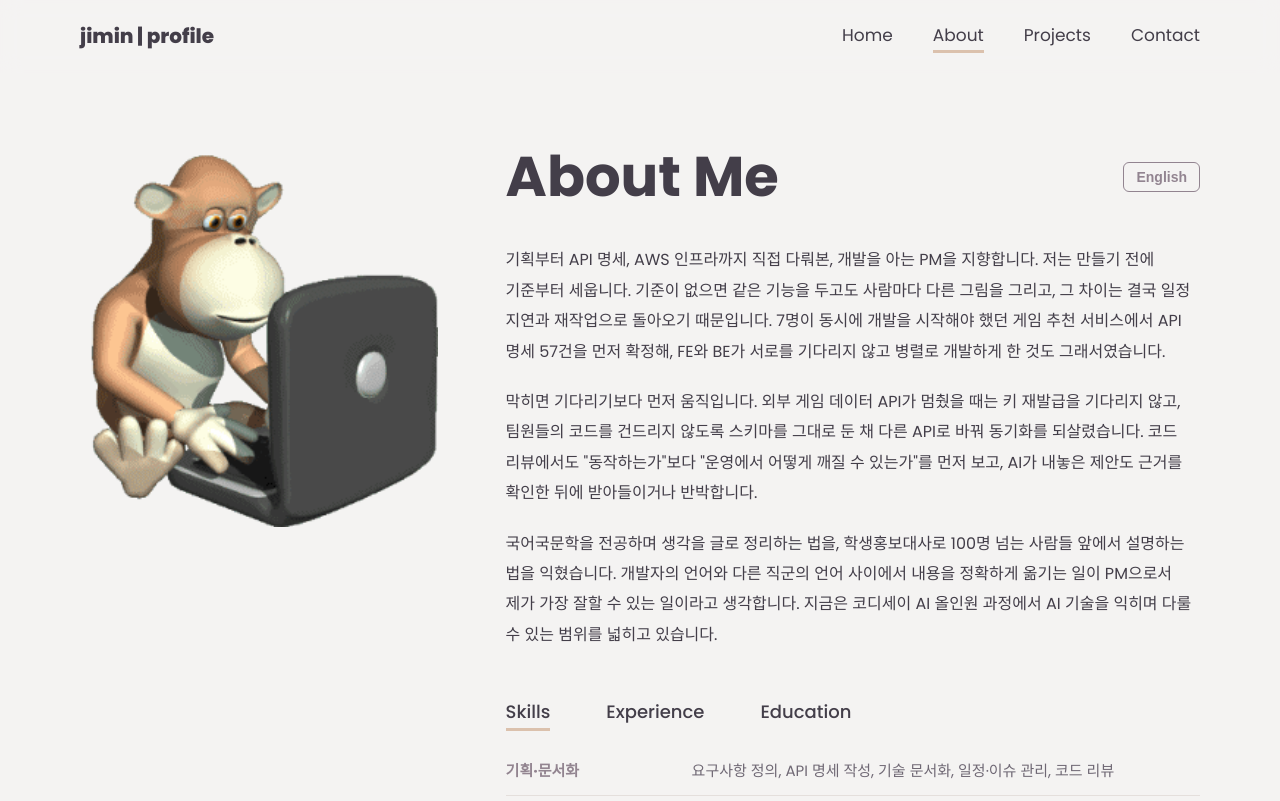
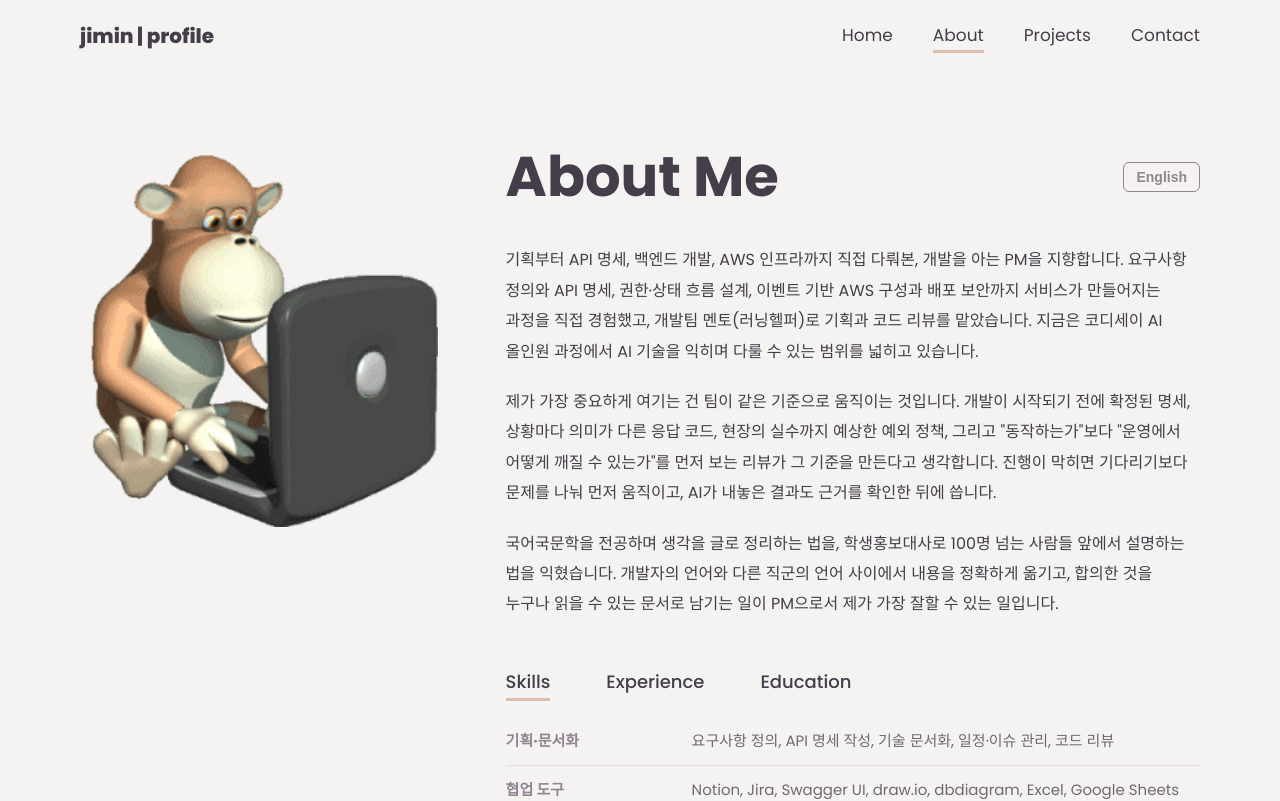
Before and after one commit to ji-min0/profile_page, a Next.js app: page /about in a window 1280 px wide. Shown: the top 801 px of the page. Built offline with nearby package versions, Linux system fonts and the light colour scheme; a web font is replaced by a local one.

Commit message:
Docs: About 소개문을 다루는 일과 기준 중심으로 재작성

```diff
--- a/src/data/about.ts
+++ b/src/data/about.ts
@@ -5,9 +5,9 @@ export type AboutLang = { paragraphs: string[]; tabs: { skills: TabItem[]; exper
 export const about: { kr: AboutLang; en: AboutLang } = {
   "kr": {
     "paragraphs": [
-      "기획부터 API 명세, AWS 인프라까지 직접 다뤄본, 개발을 아는 PM을 지향합니다. 저는 만들기 전에 기준부터 세웁니다. 기준이 없으면 같은 기능을 두고도 사람마다 다른 그림을 그리고, 그 차이는 결국 일정 지연과 재작업으로 돌아오기 때문입니다. 7명이 동시에 개발을 시작해야 했던 게임 추천 서비스에서 API 명세 57건을 먼저 확정해, FE와 BE가 서로를 기다리지 않고 병렬로 개발하게 한 것도 그래서였습니다.",
-      "막히면 기다리기보다 먼저 움직입니다. 외부 게임 데이터 API가 멈췄을 때는 키 재발급을 기다리지 않고, 팀원들의 코드를 건드리지 않도록 스키마를 그대로 둔 채 다른 API로 바꿔 동기화를 되살렸습니다. 코드 리뷰에서도 \"동작하는가\"보다 \"운영에서 어떻게 깨질 수 있는가\"를 먼저 보고, AI가 내놓은 제안도 근거를 확인한 뒤에 받아들이거나 반박합니다.",
-      "국어국문학을 전공하며 생각을 글로 정리하는 법을, 학생홍보대사로 100명 넘는 사람들 앞에서 설명하는 법을 익혔습니다. 개발자의 언어와 다른 직군의 언어 사이에서 내용을 정확하게 옮기는 일이 PM으로서 제가 가장 잘할 수 있는 일이라고 생각합니다. 지금은 코디세이 AI 올인원 과정에서 AI 기술을 익히며 다룰 수 있는 범위를 넓히고 있습니다."
+      "기획부터 API 명세, 백엔드 개발, AWS 인프라까지 직접 다뤄본, 개발을 아는 PM을 지향합니다. 요구사항 정의와 API 명세, 권한·상태 흐름 설계, 이벤트 기반 AWS 구성과 배포 보안까지 서비스가 만들어지는 과정을 직접 경험했고, 개발팀 멘토(러닝헬퍼)로 기획과 코드 리뷰를 맡았습니다. 지금은 코디세이 AI 올인원 과정에서 AI 기술을 익히며 다룰 수 있는 범위를 넓히고 있습니다.",
+      "제가 가장 중요하게 여기는 건 팀이 같은 기준으로 움직이는 것입니다. 개발이 시작되기 전에 확정된 명세, 상황마다 의미가 다른 응답 코드, 현장의 실수까지 예상한 예외 정책, 그리고 \"동작하는가\"보다 \"운영에서 어떻게 깨질 수 있는가\"를 먼저 보는 리뷰가 그 기준을 만든다고 생각합니다. 진행이 막히면 기다리기보다 문제를 나눠 먼저 움직이고, AI가 내놓은 결과도 근거를 확인한 뒤에 씁니다.",
+      "국어국문학을 전공하며 생각을 글로 정리하는 법을, 학생홍보대사로 100명 넘는 사람들 앞에서 설명하는 법을 익혔습니다. 개발자의 언어와 다른 직군의 언어 사이에서 내용을 정확하게 옮기고, 합의한 것을 누구나 읽을 수 있는 문서로 남기는 일이 PM으로서 제가 가장 잘할 수 있는 일입니다."
     ],
     "tabs": {
       "skills": [
@@ -80,9 +80,9 @@ export const about: { kr: AboutLang; en: AboutLang } = {
   },
   "en": {
     "paragraphs": [
-      "I aim to be a PM who understands development, having worked hands-on from planning and API specifications to AWS infrastructure. I set the standard before anything is built. Without one, people picture the same feature differently, and that gap eventually comes back as delays and rework. That is why, on a game recommendation service where seven people had to start at once, I finalized 57 API specifications up front so frontend and backend could develop in parallel without waiting on each other.",
-      "When something blocks progress, I move first instead of waiting. When our external game data API went down, I did not wait for a new key; I switched to another API while keeping the schema unchanged so teammates' code was untouched, and brought syncing back. In code reviews I ask how something could break in production before asking whether it works, and I accept or push back on AI suggestions only after checking the evidence.",
-      "Studying Korean Language and Literature taught me to organize my thinking in writing, and serving as a student ambassador taught me to explain things to audiences of over 100 people. I believe carrying meaning accurately between developers and other roles is what I can do best as a PM. I am currently broadening what I can handle by studying AI in the Codyssey AI program."
+      "I aim to be a PM who understands development, having worked hands-on across planning, API specifications, backend development, and AWS infrastructure. I have handled requirements definition, API specs, permission and state-flow design, event-driven AWS setups, and deployment security, and I have served as a development team mentor (Learning Helper) responsible for planning and code review. I am currently broadening that range by studying AI in the Codyssey AI program.",
+      "What I care about most is a team moving by the same standard. I believe that standard comes from specs finalized before development starts, response codes that mean something different in each situation, exception policies that anticipate real-world mistakes, and reviews that ask how something could break in production before asking whether it works. When progress stalls, I break the problem down and move first rather than wait, and I use AI output only after checking the evidence behind it.",
+      "Studying Korean Language and Literature taught me to organize my thinking in writing, and serving as a student ambassador taught me to explain things to audiences of over 100 people. Carrying meaning accurately between developers and other roles, and turning what was agreed into documents anyone can read, is what I can do best as a PM."
     ],
     "tabs": {
       "skills": [
```
